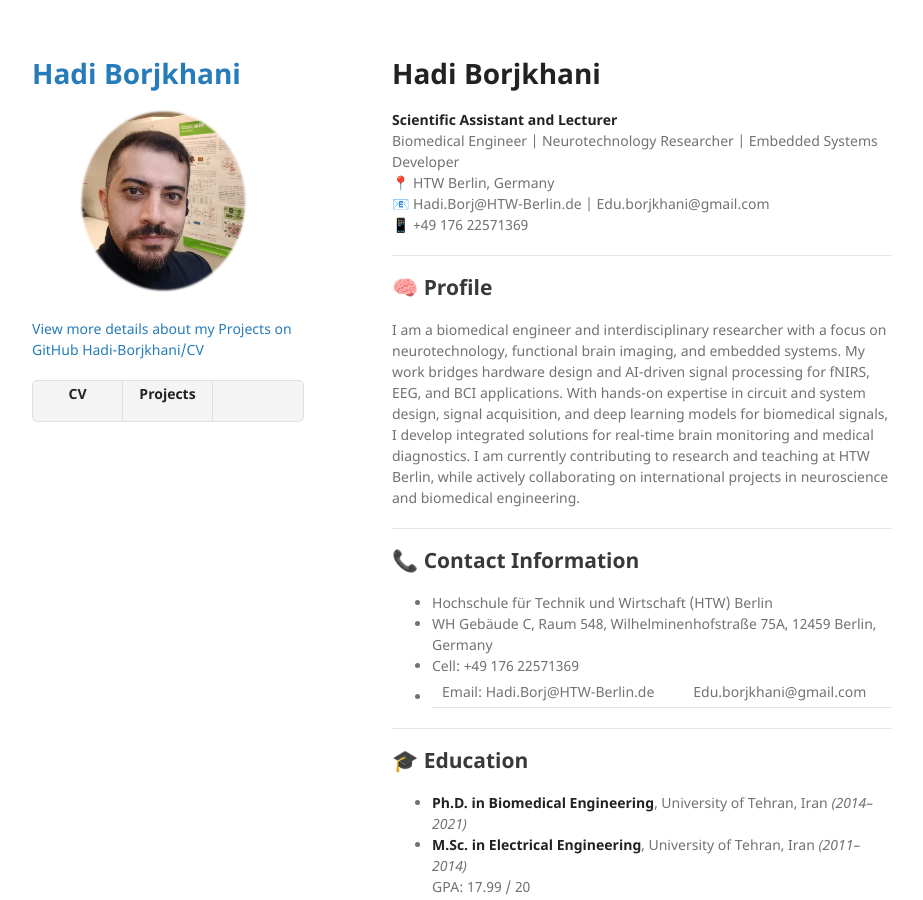
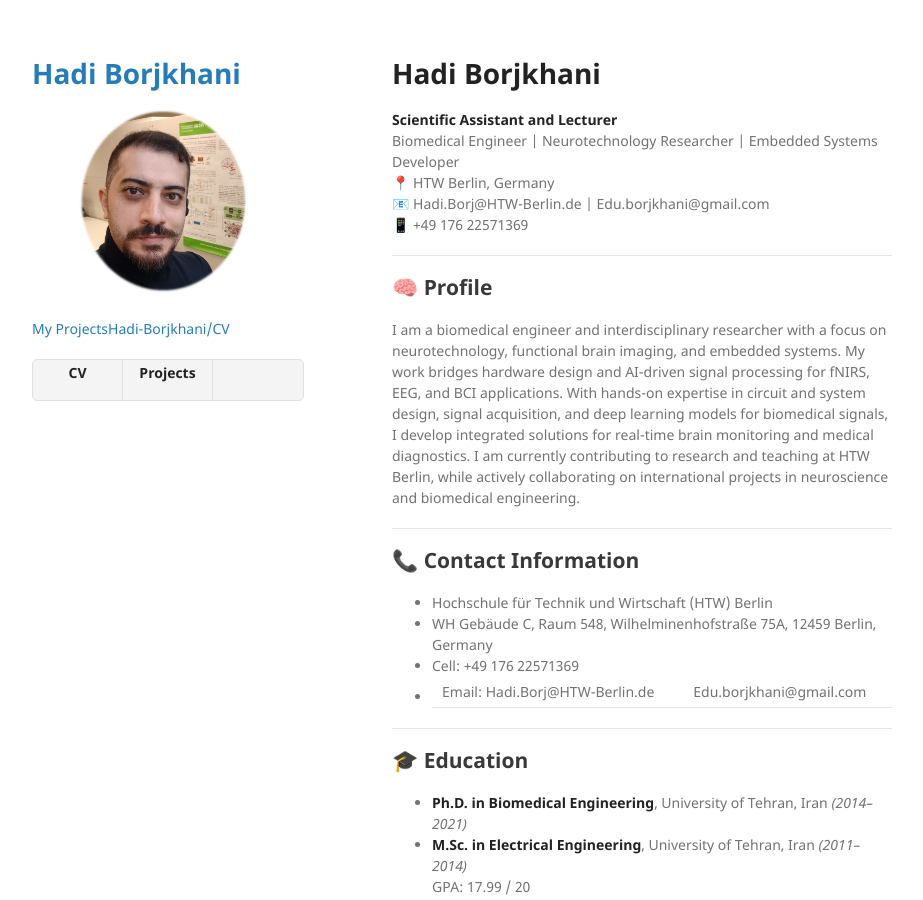
Before and after one commit to Hadi-Borjkhani/CV, a Jekyll site: the page built from README.md, in a window 1280 px wide and 900 px high. Shown: the whole window, without its empty margins (178-1101 px from the left). Built offline with Jekyll 4.4.1, drawn with Linux system fonts in a browser that asks for light colours; our own code applies the rules of GitHub Pages for plain Markdown files; the repository's description, which GitHub fills in, is left out.

Commit message:
Update default.html

```diff
--- a/_layouts/default.html
+++ b/_layouts/default.html
@@ -24,7 +24,7 @@
         <p>{{ site.description | default: site.github.project_tagline }}</p>
 
         {% if site.github.Hadi %}
-        <p class="view"><a href="{{ site.github.repository_url }}">View more details about my Projects on GitHub {{ site.github.repository_nwo }}</a></p>
+        <p class="view"><a href="{{ site.github.repository_url }}">My Projects{{ site.github.repository_nwo }}</a></p>
         {% endif %}
 
         {% if site.github.is_user_page %}
```
